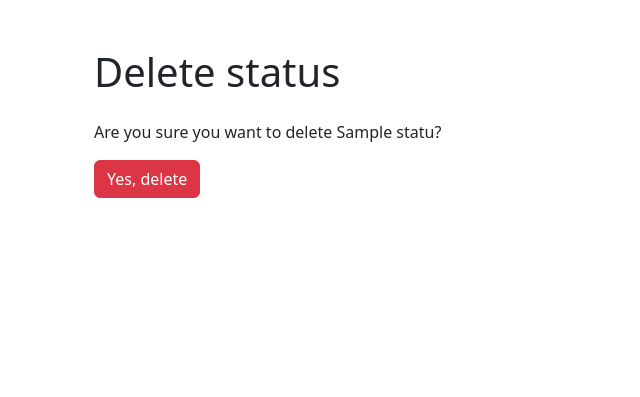
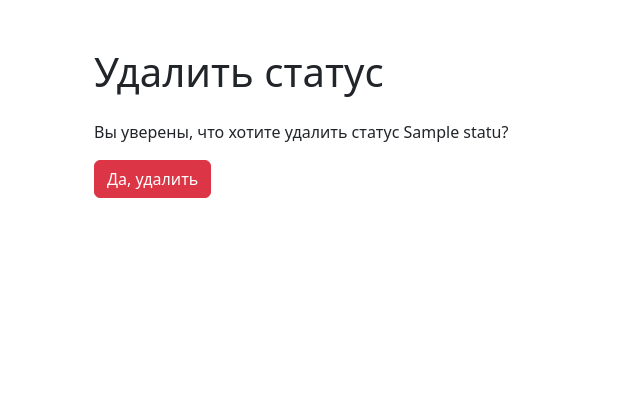
Before and after one commit to RustemYeldessov/python-project-52, a Django app: page /statuses/1/delete/ in a window 1280 px wide. Shown: the part 56-453 px from the top of the page, without its empty margins (0-640 px from the left). Run offline with Django 5.2, Linux system fonts and the light colour scheme; a user stored in the database is signed in; tables that the repository leaves empty hold one stand-in row (values such as "Sample post"); some libraries are stand-ins or nearby versions.

```diff
--- a/task_manager/templates/statuses/create.html
+++ b/task_manager/templates/statuses/create.html
@@ -4,11 +4,11 @@
 
 {% block content %}
 <div class="container wrapper flex-grow-1">
-    <h1 class="my-4">{% trans "Create status" %}</h1>
+    <h1 class="my-4">{% trans "Создать статус" %}</h1>
     <form method="post">
         {% csrf_token %}
         {% bootstrap_form form %}
-        <button type="submit" class="btn btn-primary">{% trans "Create" %}</button>
+        <button type="submit" class="btn btn-primary">{% trans "Создать" %}</button>
     </form>
 </div>
 {% endblock %}
--- a/task_manager/templates/statuses/delete.html
+++ b/task_manager/templates/statuses/delete.html
@@ -4,13 +4,13 @@
 
 {% block content %}
 <div class="container wrapper flex-grow-1">
-    <h1 class="my-4">{% trans "Delete status" %}</h1>
+    <h1 class="my-4">{% trans "Удалить статус" %}</h1>
     <p>
-      {% blocktrans %}Are you sure you want to delete {{ status }}?{% endblocktrans %}
+      {% blocktrans %}Вы уверены, что хотите удалить статус {{ status }}?{% endblocktrans %}
     </p>
     <form method="post">
         {% csrf_token %}
-        <button type="submit" class="btn btn-danger">{% trans "Yes, delete" %}</button>
+        <button type="submit" class="btn btn-danger">{% trans "Да, удалить" %}</button>
     </form>
 </div>
 {% endblock %}
--- a/task_manager/templates/statuses/update.html
+++ b/task_manager/templates/statuses/update.html
@@ -4,12 +4,12 @@
 
 {% block content %}
 <div class="container wrapper flex-grow-1">
-    <h1 class="my-4">{% trans "Edit status" %}</h1>
+    <h1 class="my-4">{% trans "Редактировать статус" %}</h1>
     <form method="post">
         {% csrf_token %}
         {% bootstrap_form form %}
         {% block form_buttons %}
-            {% trans "Update" as update_text %}
+            {% trans "Редактировать" as update_text %}
             {% bootstrap_button update_text button_type="submit" button_class="btn-primary" %}
         {% endblock %}
     </form>
```
